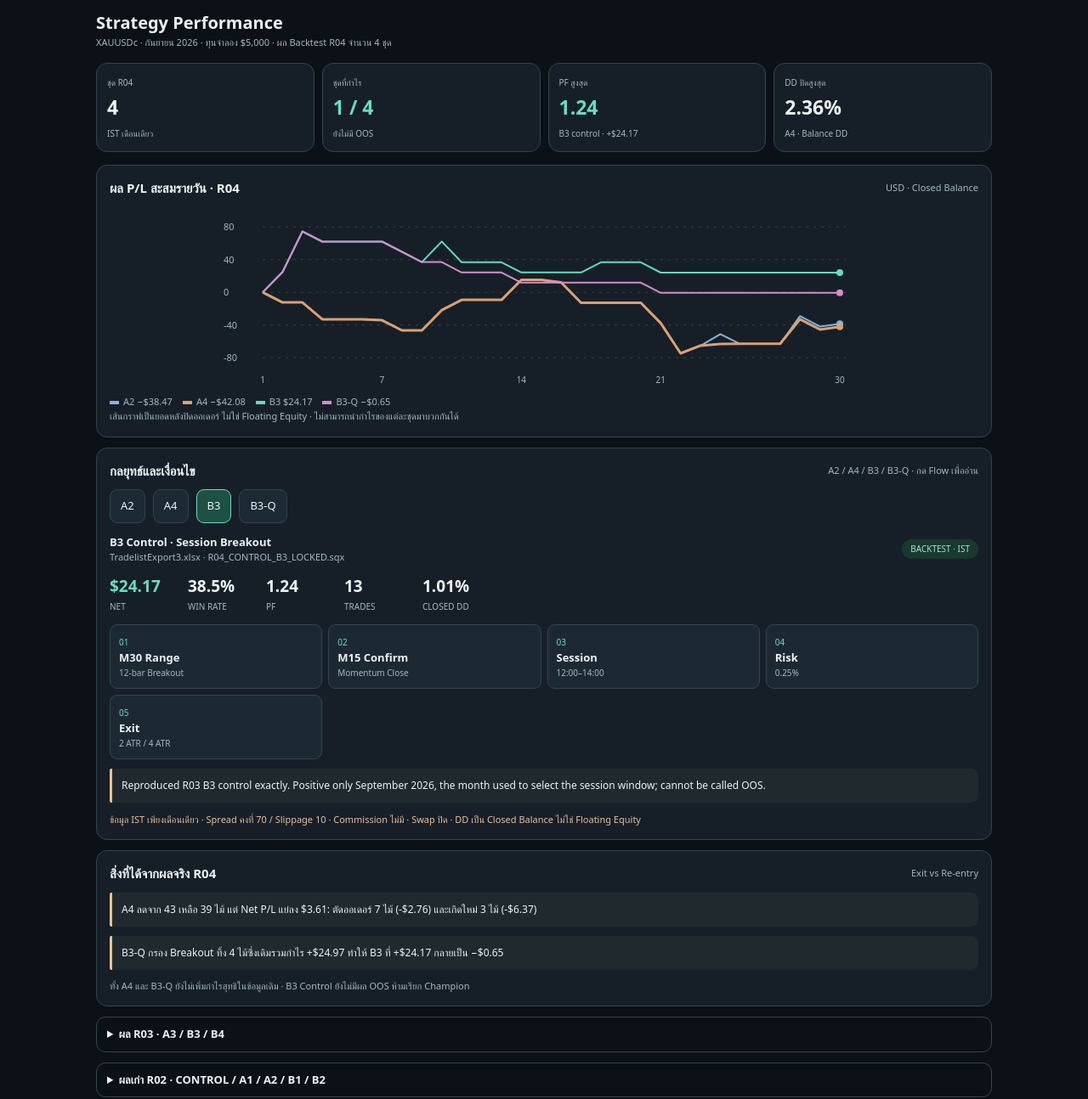
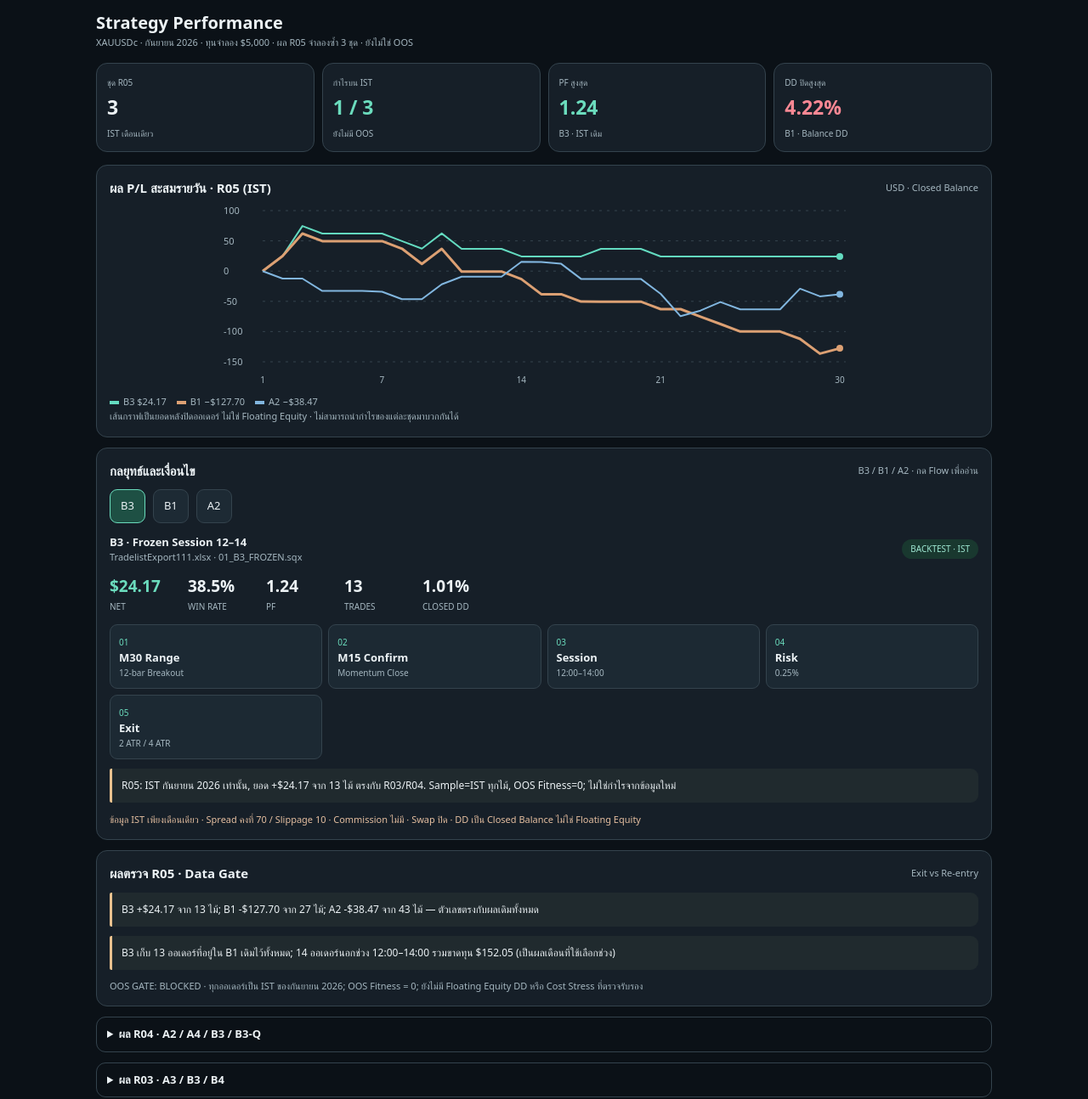
Before and after one commit to TomatosHanWhann/Butterr, a plain HTML site: page atlas-ea-control-room/index.html in a window 1280 px wide. Shown: the part 65-1359 px from the top of the page at 85% size. Drawn offline with Linux system fonts and the light colour scheme.

Commit message:
Show audited R05 IST-only reruns; flag OOS data gate blocked and retain R04/R03/R02 history

```diff
--- a/atlas-ea-control-room/index.html
+++ b/atlas-ea-control-room/index.html
@@ -19,42 +19,42 @@ details{border:1px solid var(--stroke);border-radius:11px;margin-top:12px;paddin
 @media(max-width:390px){.kpi b{font-size:19px}.step{padding:8px}.panel{padding:12px}}
 </style></head>
 <body><main>
-<header><div class="logo">ATLAS <span>/ EA</span></div><span class="tag">R04 · AUDITED SQX RESULTS</span></header>
-<h1>Strategy Performance</h1><div class="caption">XAUUSDc · กันยายน 2026 · ทุนจำลอง $5,000 · ผล Backtest R04 จำนวน 4 ชุด</div>
+<header><div class="logo">ATLAS <span>/ EA</span></div><span class="tag">R05 · IST REPRODUCTION</span></header>
+<h1>Strategy Performance</h1><div class="caption">XAUUSDc · กันยายน 2026 · ทุนจำลอง $5,000 · ผล R05 จำลองซ้ำ 3 ชุด · ยังไม่ใช่ OOS</div>
 <div class="kpis">
-<div class="kpi"><small>ชุด R04</small><b>4</b><small>IST เดือนเดียว</small></div>
-<div class="kpi"><small>ชุดที่กำไร</small><b class="green">1 / 4</b><small>ยังไม่มี OOS</small></div>
-<div class="kpi"><small>PF สูงสุด</small><b class="green" id="best-pf">1.24</b><small>B3 control · +$24.17</small></div>
-<div class="kpi"><small>DD ปิดสูงสุด</small><b>2.36%</b><small>A4 · Balance DD</small></div>
+<div class="kpi"><small>ชุด R05</small><b>3</b><small>IST เดือนเดียว</small></div>
+<div class="kpi"><small>กำไรบน IST</small><b class="green">1 / 3</b><small>ยังไม่มี OOS</small></div>
+<div class="kpi"><small>PF สูงสุด</small><b class="green" id="best-pf">1.24</b><small>B3 · IST เดิม</small></div>
+<div class="kpi"><small>DD ปิดสูงสุด</small><b class="red">4.22%</b><small>B1 · Balance DD</small></div>
 </div>
-<section class="panel"><div class="headline"><h2>ผล P/L สะสมรายวัน · R04</h2><span class="caption">USD · Closed Balance</span></div><svg id="chart" viewBox="0 0 760 228" aria-label="กราฟกำไรขาดทุนจากการทดสอบ 5 ชุด" role="img"><text x="18" y="28" fill="#a6bac5">กำลังอ่านข้อมูล…</text></svg><div class="legend" id="legend"></div><div class="hint">เส้นกราฟเป็นยอดหลังปิดออเดอร์ ไม่ใช่ Floating Equity · ไม่สามารถนำกำไรของแต่ละชุดมาบวกกันได้</div></section>
+<section class="panel"><div class="headline"><h2>ผล P/L สะสมรายวัน · R05 (IST)</h2><span class="caption">USD · Closed Balance</span></div><svg id="chart" viewBox="0 0 760 228" aria-label="กราฟกำไรขาดทุนจากการทดสอบ 5 ชุด" role="img"><text x="18" y="28" fill="#a6bac5">กำลังอ่านข้อมูล…</text></svg><div class="legend" id="legend"></div><div class="hint">เส้นกราฟเป็นยอดหลังปิดออเดอร์ ไม่ใช่ Floating Equity · ไม่สามารถนำกำไรของแต่ละชุดมาบวกกันได้</div></section>
 <section class="panel">
- <div class="headline"><h2>กลยุทธ์และเงื่อนไข</h2><span class="caption">A2 / A4 / B3 / B3-Q · กด Flow เพื่ออ่าน</span></div>
+ <div class="headline"><h2>กลยุทธ์และเงื่อนไข</h2><span class="caption">B3 / B1 / A2 · กด Flow เพื่ออ่าน</span></div>
  <div class="chips" id="choose"></div>
  <div class="headline"><div><strong id="selected-title">—</strong><div class="caption" id="selected-sub">—</div></div><span class="tag">BACKTEST · IST</span></div>
  <div class="metrics" id="metrics"></div>
  <div class="flow" id="flow"></div><div class="detail" id="detail" hidden></div>
  <div class="insight" id="insight"></div><div class="warning" id="limitations"></div>
 </section>
-<section class="panel"><div class="headline"><h2>สิ่งที่ได้จากผลจริง R04</h2><span class="caption">Exit vs Re-entry</span></div>
-<div class="insight">A4 ลดจาก 43 เหลือ 39 ไม้ แต่ Net P/L แย่ลง $3.61: ตัดออเดอร์ 7 ไม้ (-$2.76) และเกิดใหม่ 3 ไม้ (-$6.37)</div>
-<div class="insight">B3-Q กรอง Breakout ทิ้ง 4 ไม้ซึ่งเดิมรวมกำไร +$24.97 ทำให้ B3 ที่ +$24.17 กลายเป็น −$0.65</div>
-<div class="hint" style="margin-top:10px">ทั้ง A4 และ B3-Q ยังไม่เพิ่มกำไรสุทธิในข้อมูลเดิม · B3 Control ยังไม่มีผล OOS ห้ามเรียก Champion</div>
+<section class="panel"><div class="headline"><h2>ผลตรวจ R05 · Data Gate</h2><span class="caption">Exit vs Re-entry</span></div>
+<div class="insight">B3 +$24.17 จาก 13 ไม้; B1 -$127.70 จาก 27 ไม้; A2 -$38.47 จาก 43 ไม้ — ตัวเลขตรงกับผลเดิมทั้งหมด</div>
+<div class="insight">B3 เก็บ 13 ออเดอร์ที่อยู่ใน B1 เดิมไว้ทั้งหมด; 14 ออเดอร์นอกช่วง 12:00–14:00 รวมขาดทุน $152.05 (เป็นผลเดือนที่ใช้เลือกช่วง)</div>
+<div class="hint" style="margin-top:10px">OOS GATE: BLOCKED · ทุกออเดอร์เป็น IST ของกันยายน 2026; OOS Fitness = 0; ยังไม่มี Floating Equity DD หรือ Cost Stress ที่ตรวจรับรอง</div>
 </section>
-<details><summary>ผล R03 · A3 / B3 / B4</summary><div id="old-r03" class="oldgrid"></div></details><details><summary>ผลเก่า R02 · CONTROL / A1 / A2 / B1 / B2</summary><div id="old-r02" class="oldgrid"></div></details><details><summary>ประวัติก่อน R02 · C1 / C2 / C3</summary><div id="old" class="oldgrid"></div></details>
+<details><summary>ผล R04 · A2 / A4 / B3 / B3-Q</summary><div id="old-r04" class="oldgrid"></div></details><details><summary>ผล R03 · A3 / B3 / B4</summary><div id="old-r03" class="oldgrid"></div></details><details><summary>ผลเก่า R02 · CONTROL / A1 / A2 / B1 / B2</summary><div id="old-r02" class="oldgrid"></div></details><details><summary>ประวัติก่อน R02 · C1 / C2 / C3</summary><div id="old" class="oldgrid"></div></details>
 <div id="status" class="hint" style="margin-top:14px">กำลังโหลดข้อมูลจากแหล่งผลทดลอง…</div>
 </main>
 <script>
 (function(){
 var $=function(id){return document.getElementById(id)};
-var colors=['#81b6df','#dca073','#63dbc0','#d68dca'];
+var colors=['#63dbc0','#dca073','#81b6df'];
 var cash=function(v){return(Number(v)<0?'−':'')+'$'+Math.abs(Number(v)||0).toFixed(2)};
 function el(tag,attrs,parent,txt){var e=document.createElementNS('http://www.w3.org/2000/svg',tag);Object.keys(attrs).forEach(function(k){e.setAttribute(k,attrs[k])});if(txt!==undefined)e.textContent=txt;parent.appendChild(e);return e}
 function graph(runs){
 var root=$('chart');root.textContent='';
-var low=-85,hi=100,x0=49,y0=15,w=679,h=178;
+var low=-150,hi=100,x0=49,y0=15,w=679,h=178;
 function x(i){return x0+i*w/29}function y(v){return y0+(hi-v)*h/(hi-low)}
-[-80,-40,0,40,80].forEach(function(v){el('line',{x1:x0,y1:y(v),x2:735,y2:y(v),stroke:'#34434d','stroke-dasharray':'3 6'},root);el('text',{x:3,y:y(v)+4,fill:'#a5b7c0','font-size':11},root,v)});
+[-150,-100,-50,0,50,100].forEach(function(v){el('line',{x1:x0,y1:y(v),x2:735,y2:y(v),stroke:'#34434d','stroke-dasharray':'3 6'},root);el('text',{x:3,y:y(v)+4,fill:'#a5b7c0','font-size':11},root,v)});
 [1,7,14,21,30].forEach(function(i){el('text',{x:x(i-1),y:218,'text-anchor':'middle',fill:'#a5b7c0','font-size':10},root,i)});
 runs.forEach(function(r,i){if(!Array.isArray(r.daily)||r.daily.length!==30)return;var pts=r.daily.map(function(v,j){return x(j).toFixed(1)+','+y(v).toFixed(1)}).join(' ');el('polyline',{points:pts,fill:'none',stroke:colors[i],'stroke-width':i===1?3:2,'stroke-linejoin':'round'},root);el('circle',{cx:x(29),cy:y(r.daily[29]),r:4,fill:colors[i]},root)});
 var legend=$('legend');legend.textContent='';runs.forEach(function(r,i){var p=document.createElement('span'),marker=document.createElement('i');marker.style.backgroundColor=colors[i];p.appendChild(marker);p.appendChild(document.createTextNode(r.id+' '+cash(r.net)));legend.appendChild(p)})}
@@ -67,13 +67,14 @@ var f=$('flow');f.textContent='';$('detail').hidden=true;
 $('insight').textContent=r.note;
 $('limitations').textContent='ข้อมูล IST เพียงเดือนเดียว · Spread คงที่ 70 / Slippage 10 · Commission ไม่มี · Swap ปิด · DD เป็น Closed Balance ไม่ใช่ Floating Equity';
 }
-function display(d){var runs=d.r04.runs;graph(runs);
-var box=$('choose');box.textContent='';runs.forEach(function(r,i){var b=document.createElement('button');b.type='button';b.textContent=r.id;b.onclick=function(){show(r,b,runs)};box.appendChild(b)});if(runs.length)box.children[2].click();
+function display(d){var runs=d.r05.runs;graph(runs);
+var box=$('choose');box.textContent='';runs.forEach(function(r,i){var b=document.createElement('button');b.type='button';b.textContent=r.id;b.onclick=function(){show(r,b,runs)};box.appendChild(b)});if(runs.length)box.children[0].click();
+var oldR04=$('old-r04');oldR04.textContent='';(d.r04.runs||[]).forEach(function(r){var card=document.createElement('div');card.className='oldrun';var nm=document.createElement('small');nm.textContent=r.label||r.id;var val=document.createElement('b');val.className=r.net>=0?'green':'red';val.textContent=cash(r.net);var meta=document.createElement('small');meta.textContent='PF '+Number(r.pf||0).toFixed(2)+' · '+(r.n||0)+' เทรด';card.append(nm,val,meta);oldR04.appendChild(card)});
 var oldR03=$('old-r03');oldR03.textContent='';(d.r03.runs||[]).forEach(function(r){var card=document.createElement('div');card.className='oldrun';var nm=document.createElement('small');nm.textContent=r.label||r.id;var val=document.createElement('b');val.className=r.net>=0?'green':'red';val.textContent=cash(r.net);var meta=document.createElement('small');meta.textContent='PF '+Number(r.pf||0).toFixed(2)+' · '+(r.n||0)+' เทรด';card.append(nm,val,meta);oldR03.appendChild(card)});
 var oldR02=$('old-r02');oldR02.textContent='';(d.r02.runs||[]).forEach(function(r){var card=document.createElement('div');card.className='oldrun';var nm=document.createElement('small');nm.textContent=r.label||r.id;var val=document.createElement('b');val.className=r.net>=0?'green':'red';val.textContent=cash(r.net);var meta=document.createElement('small');meta.textContent='PF '+Number(r.pf||0).toFixed(2)+' · '+(r.n||0)+' เทรด';card.append(nm,val,meta);oldR02.appendChild(card)});
 var old=$('old');old.textContent='';(d.runs||[]).forEach(function(r){var card=document.createElement('div');card.className='oldrun';var name=document.createElement('small');name.textContent=r.title||r.id;var val=document.createElement('b');val.className='red';val.textContent=cash(r.net_profit);var meta=document.createElement('small');meta.textContent='PF '+Number(r.profit_factor||0).toFixed(2)+' · '+(r.trade_count||r.trades_count||0)+' เทรด';card.append(name,val,meta);old.appendChild(card)});
-$('status').textContent='R04 · 4 Trade Lists / 4 Native SQX · ยืนยันรายการและ Settings แล้ว · '+d.updated_at+' · IST ไม่ใช่ OOS';
+$('status').textContent='R05 · 3 Trade Lists / 3 Native SQX · ตรวจซ้ำ IST สำเร็จ · OOS Data Gate: BLOCKED · '+d.updated_at;
 }
-fetch('./runs.json?v=r04-audited-20261117',{cache:'no-store'}).then(function(r){if(!r.ok)throw Error('HTTP '+r.status);return r.json()}).then(function(d){if(!d.r04||d.r04.runs.length!==4)throw Error('Invalid R04 payload');display(d)}).catch(function(err){$('status').textContent='โหลดผล R04 ไม่สำเร็จ: '+err.message+' · กรุณารีเฟรชหน้าเว็บ'});
+fetch('./runs.json?v=r05-ist-only-20261117',{cache:'no-store'}).then(function(r){if(!r.ok)throw Error('HTTP '+r.status);return r.json()}).then(function(d){if(!d.r05||d.r05.runs.length!==3)throw Error('Invalid R05 payload');display(d)}).catch(function(err){$('status').textContent='โหลดผล R05 ไม่สำเร็จ: '+err.message+' · กรุณารีเฟรชหน้าเว็บ'});
 })();
 </script></body></html>
```
